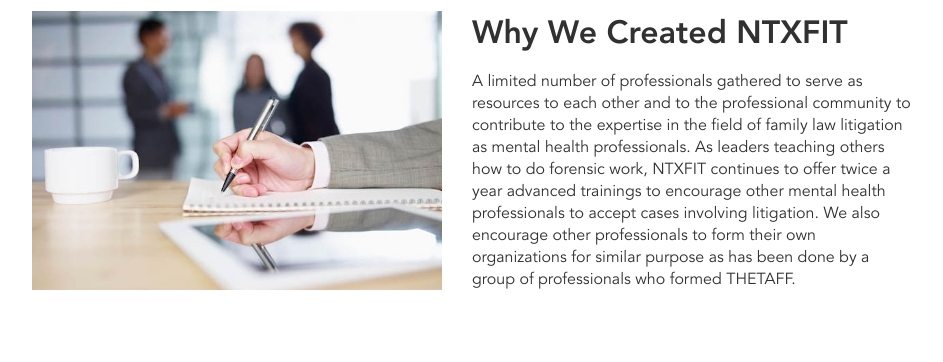
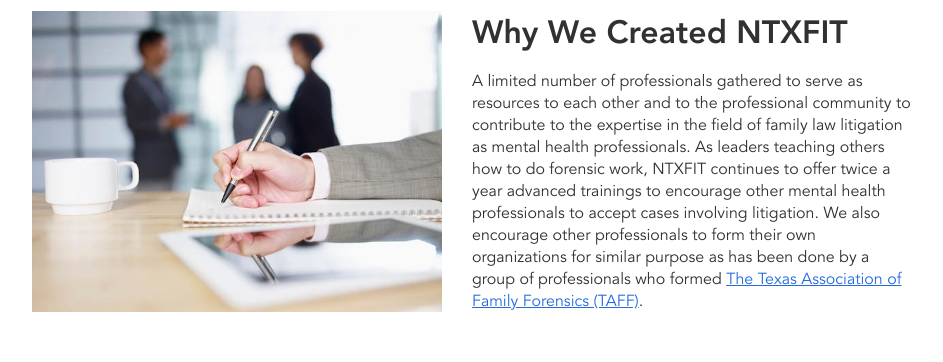
Before and after one commit to Modern-Lawyer-Marketing/ntxfit, a React (Create React App) app: page / in a window 1280 px wide. Shown: the part 1715-2077 px from the top of the page, without its empty margins (168-1111 px from the left). Built offline with nearby package versions, Linux system fonts and the light colour scheme.

Commit message:
Call changes

```diff
--- a/src/components/Events/PastEvents.jsx
+++ b/src/components/Events/PastEvents.jsx
@@ -17,11 +17,11 @@
         <SectionBox>
           {events && events.map((event) => {
             const date = moment(new Date(event.start.local));
-            if (date.isBefore()) {
+            if (date.isBefore() && event.status !== 'canceled') {
               const name = event.name.text;
               const logo = event.logo.url;
               const url = event.url;
-              const fromNow = date.fromNow().toUpperCase();
+              const fromNow = date.format('MMMM Do, YYYY');
 
               return <EventCard key={event.id} name={name} logo={logo} url={url} date={fromNow} />;
             }
--- a/src/components/Home/About.jsx
+++ b/src/components/Home/About.jsx
@@ -43,7 +43,7 @@
         <div className="thumbnail" style={{ backgroundImage: `url(${require('../../images/pen-and-paper.jpg')})`, backgroundPosition: '70%' }} />
         <div className="content">
           <h2>Why We Created NTXFIT</h2>
-          <p>A limited number of professionals gathered to serve as resources to each other and to the professional community to contribute to the expertise in the field of family law litigation as mental health professionals.   As leaders teaching others how to do forensic work, NTXFIT continues to offer twice a year advanced trainings to encourage other mental health professionals to accept cases involving litigation.   We also encourage other professionals to form their own organizations for similar purpose as has been done by a group of professionals who formed THETAFF.</p>
+          <p>A limited number of professionals gathered to serve as resources to each other and to the professional community to contribute to the expertise in the field of family law litigation as mental health professionals.   As leaders teaching others how to do forensic work, NTXFIT continues to offer twice a year advanced trainings to encourage other mental health professionals to accept cases involving litigation.   We also encourage other professionals to form their own organizations for similar purpose as has been done by a group of professionals who formed <a href="https://www.thetaff.com/" target="_blank" rel="noopener noreferrer">The Texas Association of Family Forensics (TAFF)</a>.</p>
         </div>
       </div>
     </div>
--- a/src/styles/members/member-card.scss
+++ b/src/styles/members/member-card.scss
@@ -1,6 +1,7 @@
 @import '../constants';
 
 .member-card {
+  align-items: center;
   background: $charcoal-300;
   border-radius: 4px;
   box-sizing: border-box;
@@ -10,6 +11,7 @@
 
   .content {
     font-size: 14px;
+    width: 100%;
 
     h3 {
       font-size: 18px;
```
